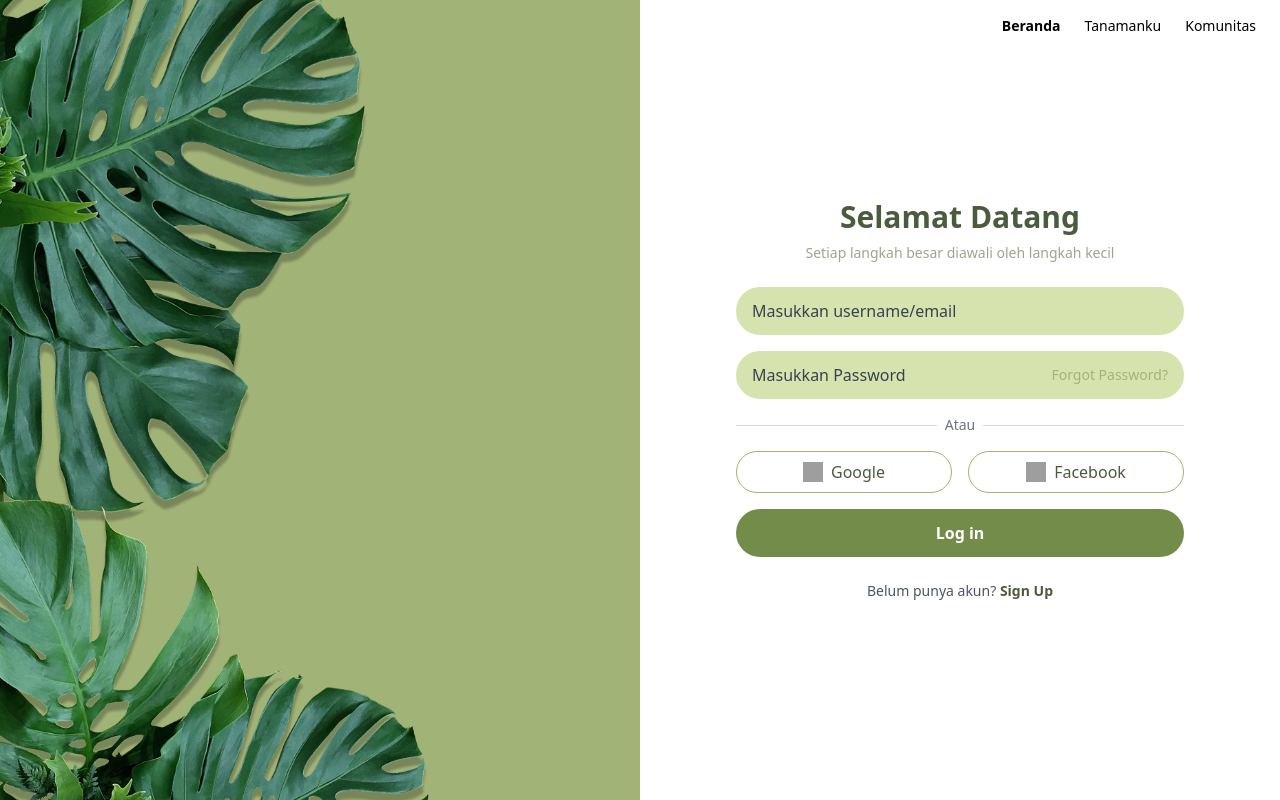
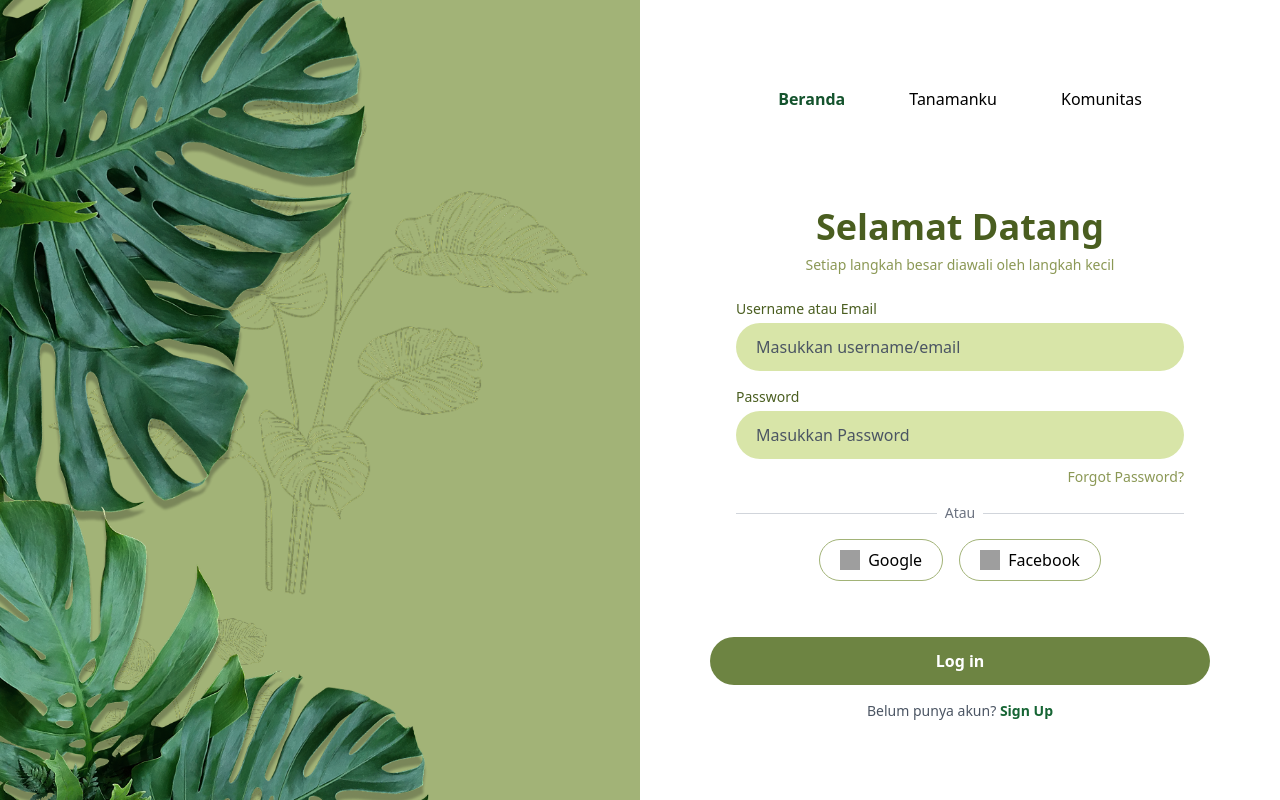
Before and after one commit to amrizasaskirana/siramono, a PHP site: page /login.html in a window 1280 px wide. Run offline with PHP 8.4, Linux system fonts and the light colour scheme; some libraries are stand-ins or nearby versions; grey boxes are pictures that could not be loaded.

Commit message:
update register

```diff
--- a/login.html
+++ b/login.html
@@ -4,83 +4,116 @@
 <head>
     <meta charset="UTF-8" />
     <meta name="viewport" content="width=device-width, initial-scale=1.0" />
-    <title>Login - Siramono</title>
+    <title>Siramono - Login</title>
     <script src="https://cdn.tailwindcss.com"></script>
 </head>
 
-<body class="flex min-h-screen">
-    <!-- Kiri: Gambar daun -->
-    <div class="hidden md:flex md:w-1/2 bg-[#a2b377] relative overflow-hidden">
-        <img src="./img/daunataslogin.png" alt="Daun Atas" class="absolute top-0 left-0 w-full h-auto object-cover" />
-        <img src="./img/daunbawahlogin.png" alt="Daun Bawah"
-            class="absolute bottom-0 left-0 w-full h-auto object-cover" />
+<body class="h-screen flex font-sans">
+    <!-- Kolom Kiri -->
+    <div class="w-1/2 bg-[#a2b377] relative overflow-hidden hidden md:block">
+        <!-- Bayangan daun -->
+        <img src="./img/daunbayangatas.png" class="absolute top-0 left-0 w-[130%] opacity-200 z-0"
+            alt="Bayangan atas" />
+        <img src="./img/daunbayangbawah.png" class="absolute bottom-0 left-50 w-[130%] opacity-200 z-0"
+            alt="Bayangan bawah" />
+
+        <!-- Daun utama -->
+        <img src="./img/daunataslogin.png" class="absolute top-0 left-0 w-[130%] z-10" alt="Daun atas" />
+        <img src="./img/daunbawahlogin.png" class="absolute bottom-0 left-0 w-[130%] z-50" alt="Daun bawah" />
     </div>
 
-    <!-- Kanan: Form login -->
-    <div class="flex flex-col justify-center items-center w-full md:w-1/2 px-6 py-12 bg-white relative">
-        <!-- Navigasi atas -->
-        <nav class="absolute top-4 right-6 text-sm font-medium space-x-6 hidden md:flex">
-            <a href="#" class="font-bold text-black">Beranda</a>
+    <!-- Kolom Kanan -->
+    <div class="w-full md:w-1/2 bg-white flex flex-col justify-center items-center px-6 relative">
+        <!-- Navigasi -->
+        <div class="flex justify-between items-center mx-2 pt-2 pb-24 bg-white space-x-16">
+            <a href="beranda.html" class="text-green-900 font-bold">Beranda</a>
             <a href="#">Tanamanku</a>
             <a href="#">Komunitas</a>
-        </nav>
+        </div>
 
-        <div class="w-full max-w-md">
-            <h1 class="text-3xl font-bold text-[#4a5c3e] text-center mb-2">Selamat Datang</h1>
-            <p class="text-center text-sm text-[#9da58f] mb-6">Setiap langkah besar diawali oleh langkah kecil</p>
+        <div class="max-w-md w-full">
+            <h1 class="text-4xl font-bold text-[#4A5E20] text-center mb-2">Selamat Datang</h1>
+            <p class="text-center text-sm text-[#8B9855] mb-6">Setiap langkah besar diawali oleh langkah kecil</p>
 
             <form id="loginForm" action="login.php" method="POST" class="space-y-4">
+
+                <!-- Username -->
                 <div>
-                    <input type="text" id="username" name="username" required placeholder="Masukkan username/email"
-                        class="w-full px-4 py-3 bg-[#d6e3ae] rounded-full placeholder-gray-700 focus:outline-none" />
-                    <p id="usernameError" class="text-red-500 text-sm hidden mt-1">Username minimal 3 karakter!</p>
+                    <label for="username" class="block text-sm text-[#4A5E20] font-medium mb-1">Username atau
+                        Email</label>
+                    <input type="text" id="username" name="username" placeholder="Masukkan username/email"
+                        class="w-full px-5 py-3 rounded-full bg-[#d8e5a8] placeholder:text-gray-600 focus:outline-none"
+                        required />
+                    <p id="usernameError" class="text-red-600 text-sm mt-1 hidden">Username minimal 3 karakter.</p>
                 </div>
 
+                <!-- Password -->
                 <div class="relative">
-                    <input type="password" id="password" name="password" required placeholder="Masukkan Password"
-                        class="w-full px-4 py-3 bg-[#d6e3ae] rounded-full placeholder-gray-700 focus:outline-none" />
-                    <p id="passwordError" class="text-red-500 text-sm hidden mt-1">Password minimal 6 karakter!</p>
-                    <a href="#" class="text-sm text-[#a2b377] absolute right-4 top-3.5 hover:underline">Forgot
-                        Password?</a>
+                    <label for="password" class="block text-sm text-[#4A5E20] font-medium mb-1">Password</label>
+                    <input type="password" id="password" name="password" placeholder="Masukkan Password"
+                        class="w-full px-5 py-3 rounded-full bg-[#d8e5a8] placeholder:text-gray-600 focus:outline-none pr-12"
+                        required />
+                    <button type="button" id="togglePassword"
+                        class="absolute right-5 top-1/2 -translate-y-1/2 text-gray-600 focus:outline-none">
+                        <!-- Add eye icon -->
+                    </button>
+                    <a href="#" class="block text-sm text-[#8B9855] mt-2 mb-2 text-right">Forgot Password?</a>
+                    <p id="passwordError" class="text-red-600 text-sm mt-1 hidden">Password minimal 6 karakter.</p>
                 </div>
 
-                <!-- Garis dan "atau" -->
-                <div class="flex items-center my-2">
+
+
+                <!-- Atau -->
+                <div class="flex items-center gap-2 mt-12 mb-2">
                     <hr class="flex-grow border-t border-gray-300" />
-                    <span class="mx-2 text-gray-500 text-sm">Atau</span>
+                    <span class="text-sm text-gray-500">Atau</span>
                     <hr class="flex-grow border-t border-gray-300" />
                 </div>
 
-                <!-- Tombol Google dan Facebook -->
-                <div class="flex space-x-4 justify-center">
+                <!-- Buttons -->
+                <div class="flex justify-center gap-4">
                     <button type="button"
-                        class="flex items-center justify-center border border-[#a2b377] text-[#4a5c3e] px-6 py-2 rounded-full w-1/2">
-                        <img src="https://www.svgrepo.com/show/475656/google-color.svg" class="w-5 h-5 mr-2"
-                            alt="Google" />
+                        class="flex items-center gap-2 px-5 py-2 border border-[#a2b377] rounded-full hover:bg-gray-50 transition mb-12">
+                        <img src="https://www.svgrepo.com/show/475656/google-color.svg" class="w-5 h-5" alt="Google" />
                         Google
                     </button>
                     <button type="button"
-                        class="flex items-center justify-center border border-[#a2b377] text-[#4a5c3e] px-6 py-2 rounded-full w-1/2">
-                        <img src="https://www.svgrepo.com/show/475647/facebook-color.svg" class="w-5 h-5 mr-2"
+                        class="flex items-center gap-2 px-5 py-2 border border-[#a2b377] rounded-full hover:bg-gray-50 transition mb-12">
+                        <img src="https://www.svgrepo.com/show/475647/facebook-color.svg" class="w-5 h-5"
                             alt="Facebook" />
                         Facebook
                     </button>
                 </div>
+            </form>
+        </div>
 
-                <!-- Tombol login -->
+
         <button type="submit"
-                    class="w-full bg-[#748c4a] text-white py-3 mt-4 rounded-full font-semibold hover:bg-[#5c703a] transition">
+            class="w-[500px] bg-[#6d8442] text-white font-semibold py-3 mt-2 rounded-full hover:bg-[#5c7036] transition">
             Log in
         </button>
-            </form>
 
-            <!-- Link ke pendaftaran -->
-            <p class="text-center text-sm mt-6 text-gray-600">
-                Belum punya akun? <a href="register.html" class="text-[#4a5c3e] font-semibold hover:underline">Sign
-                    Up</a>
+
+        <p class="text-sm text-center text-gray-600 mt-4">
+            Belum punya akun?
+            <a href="register.html" class="text-green-800 font-semibold">Sign Up</a>
         </p>
     </div>
     </div>
+</body>
+<script>
+    const togglePassword = document.getElementById('togglePassword');
+    const passwordInput = document.getElementById('password');
+    const eyeOpen = document.getElementById('eyeOpen');
+    const eyeClosed = document.getElementById('eyeClosed');
+
+    togglePassword.addEventListener('click', () => {
+        const isPassword = passwordInput.type === 'password';
+        passwordInput.type = isPassword ? 'text' : 'password';
+        eyeOpen.classList.toggle('hidden');
+        eyeClosed.classList.toggle('hidden');
+    });
+</script>
 
 <!-- Validasi Form -->
 <script>
```
Also changed, not shown: register.html (+87 -62 lines), register.php (+60 -26 lines), img/bglogin.png (added), img/bgregister.png (added). Lines whose indentation alone changed are shown as unchanged.
